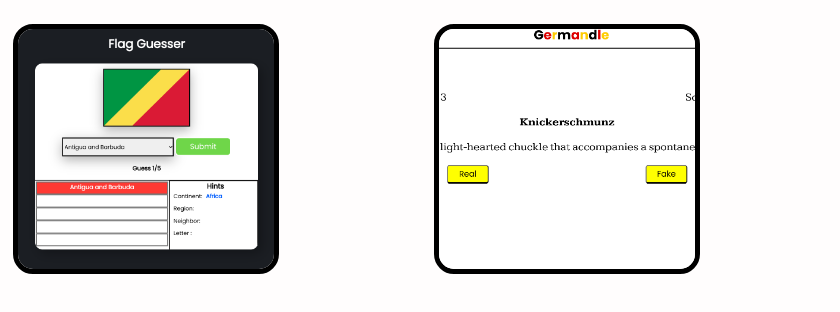
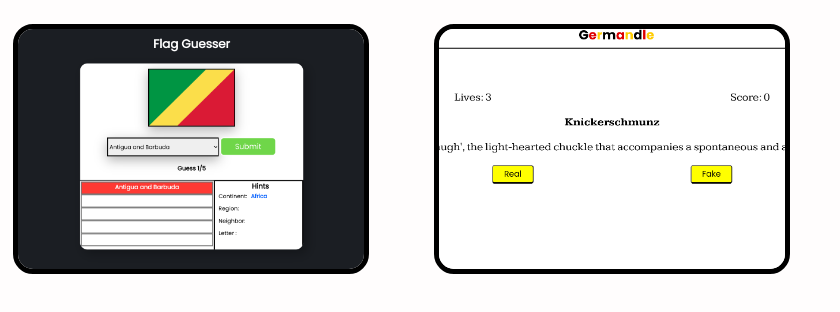
Before and after one commit to baconatorr/masonbacon.xyz, a plain HTML site: page index.html in a window 1280 px wide. Shown: the part 92-404 px from the top of the page, without its empty margins (0-840 px from the left). Drawn offline with Linux system fonts and the light colour scheme.

Commit message:
center the displatys and  make width a ll bigger

```diff
--- a/index.css
+++ b/index.css
@@ -20,6 +20,7 @@ background-color: rgb(255, 253, 253);
     display: grid;
     grid-template-columns: 1fr 1fr 1fr;
     object-fit: cover;
+    justify-content: center;
 }
 
 @media screen and (min-width: 901px) {
@@ -44,7 +45,7 @@ background-color: rgb(255, 253, 253);
 #games img {
     margin-left: auto;
     margin-right: auto;
-    width: 20vw;
+    width: 27vw;
     border: solid 5px black;
     border-radius: 20px;
     transition: transform 0.4s, box-shadow 0.4s;
```
